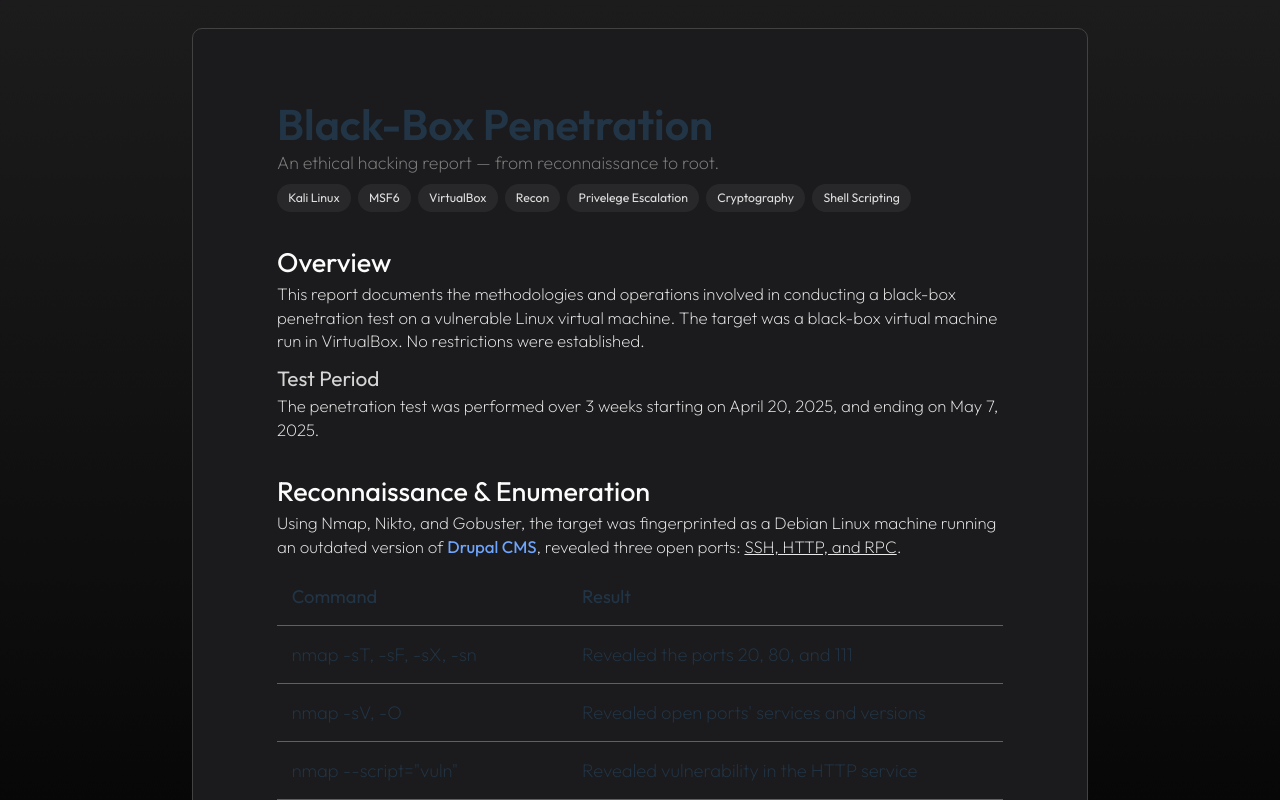
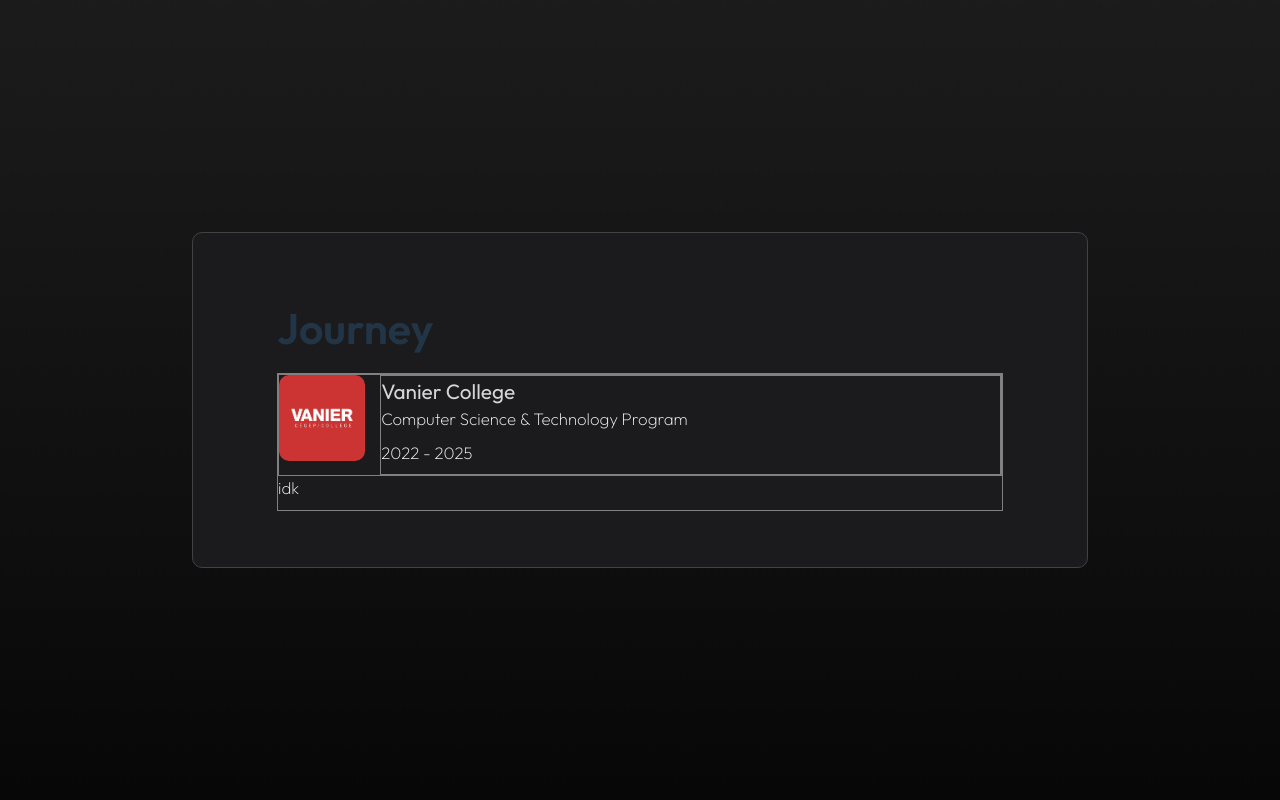
Before and after one commit to hedi3489/my-portfolio, a React (Vite) app: page /journey in a window 1280 px wide. Shown: the top 800 px of the page. Built offline with nearby package versions, Linux system fonts and the light colour scheme.

Commit message:
Working journey section

```diff
--- a/src/App.jsx
+++ b/src/App.jsx
@@ -3,6 +3,7 @@ import HomePage from './pages/HomePage.jsx'
 import APIProjectPage from './pages/APIProject.jsx'
 import IoTProjectPage from './pages/IoTProject.jsx'
 import BlackBoxPenPage from './pages/BlackBoxPenProject.jsx'
+import JourneyPage from './pages/Journey.jsx'
 
 
 function App() {
@@ -32,7 +33,7 @@ function App() {
 
         <Route
           path="/journey"
-          element={<BlackBoxPenPage />}
+          element={<JourneyPage />}
         />
 
         <Route
--- a/src/components/ProjectPageComponents.jsx
+++ b/src/components/ProjectPageComponents.jsx
@@ -87,10 +87,12 @@ function ThemeButtons({ colors, selectedIndex, onSelectIndex, buttonStyle = null
             {colors.map((color, i) => (
                 <button key={i}
                     className={`theme-dot ${selectedIndex === i ? 'selected' : ''}`}
-                    style={{  fontSize: dotSize,
+                    style={{
+                        fontSize: dotSize,
                         '--dot-bg': color.secondary ?
-                        `linear-gradient(135deg, ${color.primary} 50%, ${color.secondary} 50%)` :
-                        color.primary }}
+                            `linear-gradient(135deg, ${color.primary} 50%, ${color.secondary} 50%)` :
+                            color.primary
+                    }}
                     onClick={() => onSelectIndex(i)}
                 />
             ))}
@@ -140,8 +142,6 @@ function CodeSnippet({ title = null, subtitle = null, code, language = "php", st
 
 const getScaleColor = (value) => {
     const num = parseFloat(value);
-    // if (isNaN(num)) return {};
-    console.log(num);
     if (num >= 9 || value === "Most Urgent") return { fontWeight: "400", backgroundColor: "#111111", };
     if (num >= 7 || value === "Very Urgent") return { fontWeight: "400", backgroundColor: "#6c0101" };
     if (num >= 5 || value === "Urgent") return { fontWeight: "400", backgroundColor: "#8a4601" };
@@ -176,14 +176,34 @@ const Table = ({ columns, rows, center = [], widths = [], colorScale = [] }) =>
     </table>
 );
 
+function JourneySection({ logo, place, program, date, body }) {
+    return <div className='journey-section test-border'>
+
+        <div className='gap flex test-border'>
+
+            <img src={logo} className='journey-logo' />
+
+            <div className='test-border width-100'>
+                <h3>{place}</h3>
+                <p>{program}</p>
+                <p>{date}</p>
+            </div>
+
+        </div>
+
+        <p>{body}</p>
+
+    </div>
+}
+
 export {
     TechStackInline,
     TextSection,
     SoftList,
     CaptionedImage,
-    // CaptionedImages,
     BulletList,
     CodeSnippet,
     ThemeButtons,
-    Table
+    Table,
+    JourneySection
 }
--- /dev/null
+++ b/src/pages/Journey.jsx
@@ -0,0 +1,24 @@
+import { TechStackInline, TextSection, CaptionedImage, BulletList, JourneySection } from '../components/ProjectPageComponents.jsx'
+import VanierLogo from '../assets/vanier.jpg'
+
+function JourneyPage() {
+    return (
+        <div className="flex project-page-container " >
+            <div className="flex flex-col card page-card ">
+                <div className='prose '>
+                    <h1>Journey</h1>
+                    <br />
+                    <JourneySection
+                        logo={VanierLogo}
+                        place="Vanier College"
+                        program="Computer Science & Technology Program"
+                        date="2022 - 2025"
+                        body="idk"
+                    />
+                </div>
+            </div>
+        </div>
+    )
+}
+
+export default JourneyPage
--- a/src/styles/Utilities.css
+++ b/src/styles/Utilities.css
@@ -123,3 +123,13 @@
 .image-width-65 {
     max-width: 65%;
 }
+
+.journey-logo {
+    /* width: 80px; */
+    height: 7em;
+    border-radius: 10px;
+}
+
+.test-border {
+    border: 1px solid gray;
+}
```
Also changed, not shown: src/assets/vanier.jpg (added).
